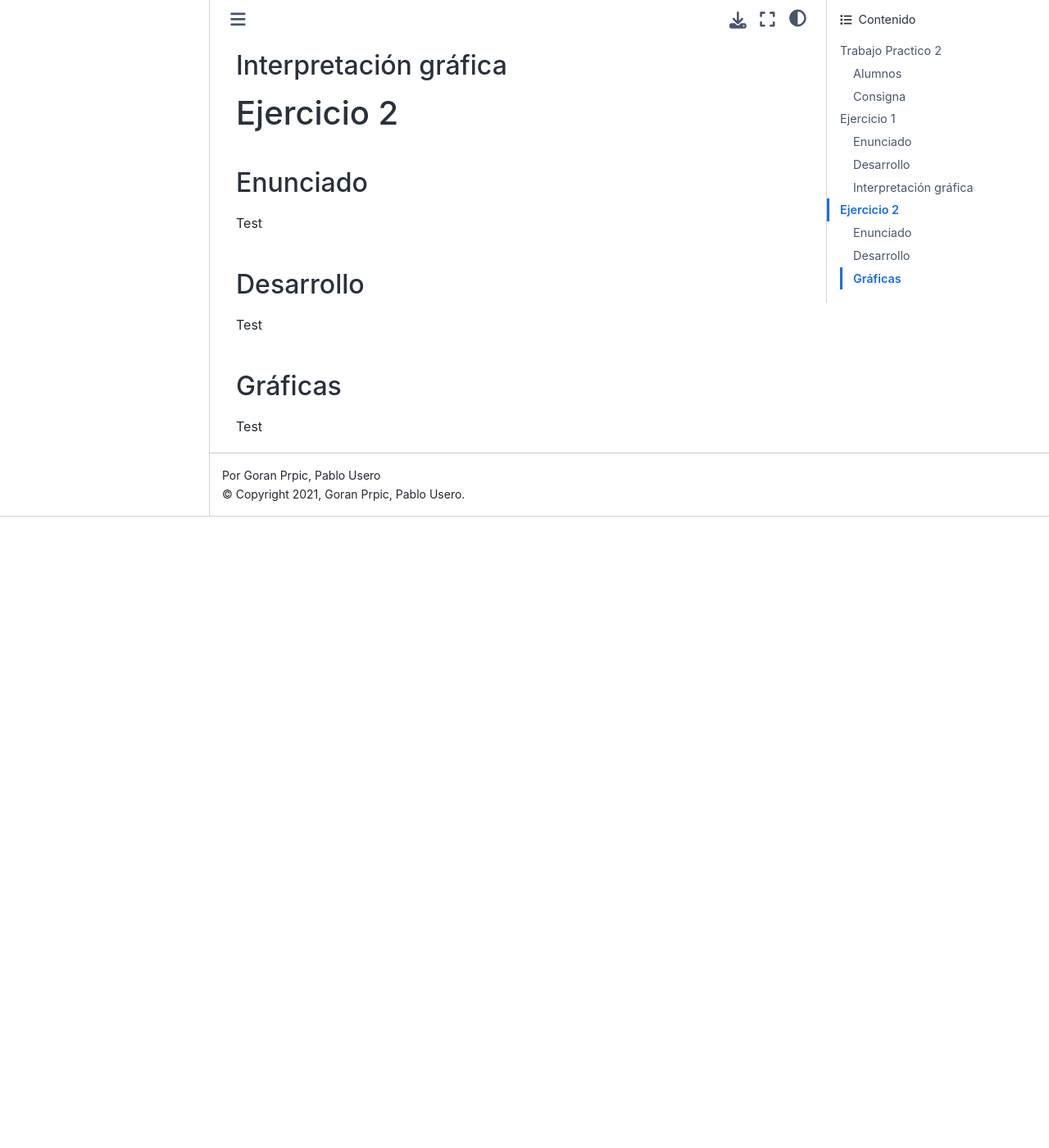
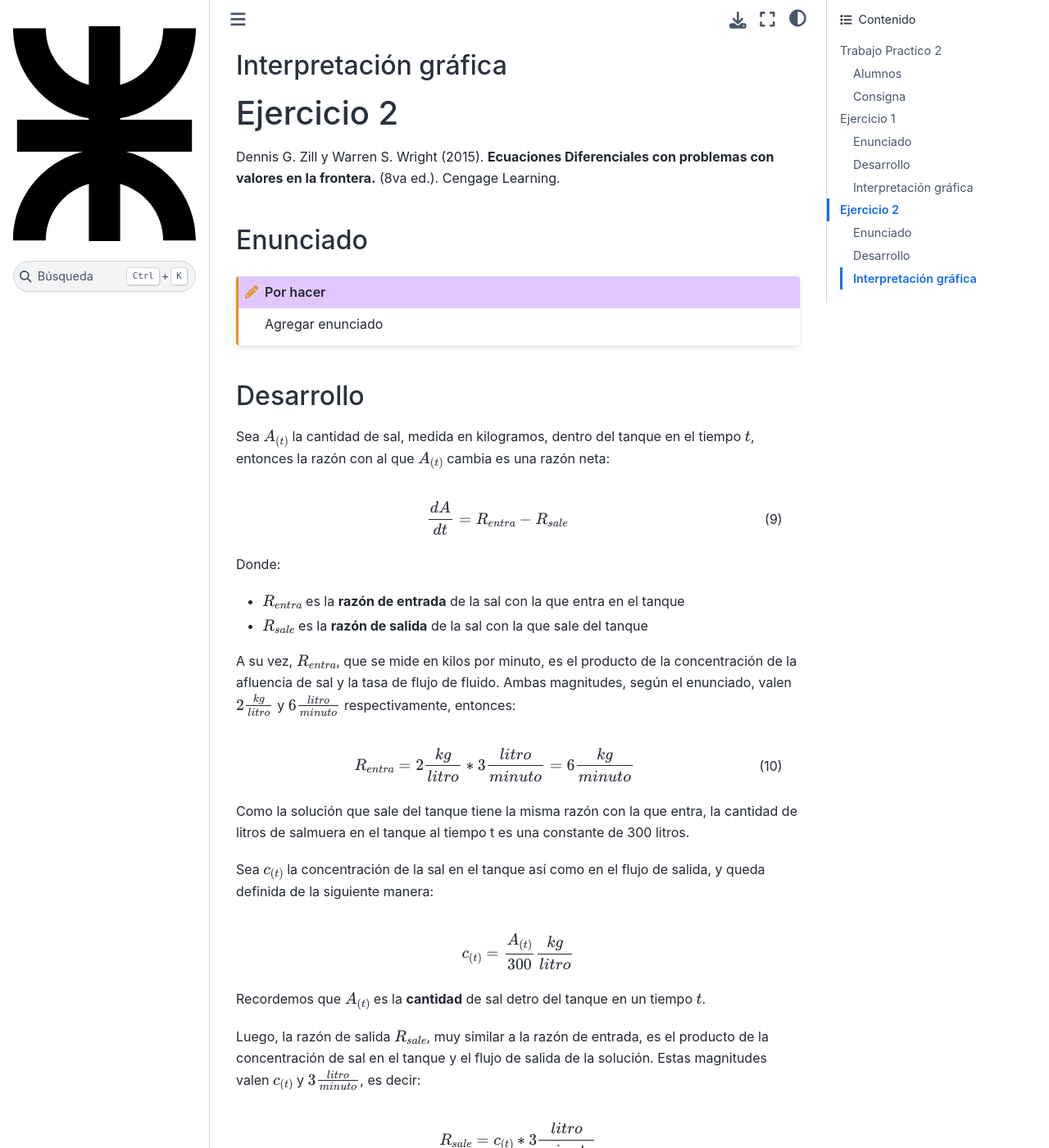
Before and after one commit to gorandp/am2_tp2, a Sphinx documentation site: the page built from docs/index.rst, in a window 1280 px wide and 1400 px high, scrolled down 5800 px. Shown: the whole window at 82% size. Built offline with Sphinx 7.4.7 and the Sphinx Book theme 1.1.4, drawn with Linux system fonts in a browser that asks for light colours; before the commit the page ends 6430 px from its top, so only the background shows below that; some of the changed text lies outside the part shown.

Commit message:
desarrollo problema 2 añadido

```diff
--- a/docs/index.rst
+++ b/docs/index.rst
@@ -278,20 +278,214 @@
    :file: _static/graph-1.html
 
 
+
 Ejercicio 2
 ===========
+
+Dennis G. Zill y Warren S. Wright (2015). **Ecuaciones Diferenciales con
+problemas con valores en la frontera.** (8va ed.). Cengage Learning.
+
 
 Enunciado
 ---------
 
-Test
+.. todo::
+
+   Agregar enunciado
+
 
 Desarrollo
 ----------
 
-Test
+Sea :math:`A_{(t)}` la cantidad de sal, medida en kilogramos, dentro del tanque
+en el tiempo :math:`t`, entonces la razón con al que :math:`A_{(t)}` cambia es
+una razón neta:
 
-Gráficas
---------
+.. math::
+   :label: ec-dif-inicial
 
-Test
+   \frac {dA}{dt} = R_{entra} - R_{sale}
+
+Donde:
+
+- :math:`R_{entra}` es la **razón de entrada** de la sal con la que entra en
+  el tanque
+- :math:`R_{sale}` es la **razón de salida** de la sal con la que sale del
+  tanque
+
+A su vez, :math:`R_{entra}`, que se mide en kilos por minuto, es el producto
+de la concentración de la afluencia de sal y la tasa de flujo de fluido.
+Ambas magnitudes, según el enunciado, valen :math:`2 \frac {kg}{litro}` y
+:math:`6 \frac {litro}{minuto}` respectivamente, entonces:
+
+.. math::
+   :label: def-r-entra
+
+   R_{entra} = 2 \frac {kg}{litro} * 3 \frac {litro}{minuto} = 6 \frac {kg}{minuto}
+
+Como la solución que sale del tanque tiene la misma razón con la que entra, la
+cantidad de litros de salmuera en el tanque al tiempo t es una constante de
+300 litros.
+
+Sea :math:`c_{(t)}` la concentración de la sal en el tanque así como en el
+flujo de salida, y queda definida de la siguiente manera:
+
+.. math::
+
+   c_{(t)} = \frac { A_{(t)} }{300} \frac {kg}{litro}
+
+Recordemos que :math:`A_{(t)}`  es la **cantidad** de sal detro del tanque
+en un tiempo :math:`t`.
+
+Luego, la razón de salida :math:`R_{sale}`, muy similar a la razón de
+entrada, es el producto de la concentración de sal en el tanque y el flujo
+de salida de la solución. Estas magnitudes valen :math:`c_{(t)}` y
+:math:`3 \frac {litro}{minuto}`, es decir:
+
+.. math::
+
+   R_{sale} = c_{(t)} * 3 \frac {litro}{minuto}
+
+Reemplazamos la definición de :math:`c_{(t)}`, simplificamos y nos queda:
+
+.. math::
+   :label: def-r-sale
+
+   R_{sale} = \frac { A_{(t)} }{100} \frac {kg}{minuto}
+
+Con ambas razones definidas, sustituimos :math:numref:`def-r-entra` y
+:math:numref:`def-r-sale` en :math:numref:`ec-dif-inicial`:
+
+.. math::
+
+   \frac {dA}{dt} = \left( 6 \frac {kg}{minuto} \right) - \left( \frac
+                    { A_{(t)} }{100} \frac {kg}{minuto} \right)
+
+Reacomodando:
+
+.. math::
+
+   \frac {dA}{dt} + \frac { A_{(t)} }{100} \frac {kg}{minuto} = 6 \frac
+   {kg}{minuto}
+
+Vemos que todos los términos, en ambos miembros, poseen las mismas unidades
+(ya que :math:`\left[ \frac {dA}{dt} \right] = \frac {kg}{minuto}` ), y por lo
+tanto, para simplificar el cálculo, dejaremos de mencionarlas de ahora en
+más, a no ser que sea necesario explicitarlas. Entonces:
+
+.. math::
+   :label: ec-dif-mod-mat
+
+   \frac {dA}{dt} + \frac { A_{(t)} }{100} = 6
+
+La ecuación :math:numref:`ec-dif-mod-mat` es la modelización matemática del
+problema planteado, la cual es una ecuación diferencial ordinaria de primer
+orden.
+
+Si :math:`R_{entra}` y :math:`R_{sale}` son las razones de entrada y de salida
+de las soluciones de salmuera, entonces hay tres posibilidades:
+
+#. :math:`R_{entra} = R_{sale}`
+#. :math:`R_{entra} > R_{sale}`
+#. :math:`R_{entra} < R_{sale}`
+
+En el análisis que conduce a la ecuación :math:numref:`ec-dif-mod-mat` se tomo
+la relación :math:`R_{entra} = R_{sale}`.
+
+Para encontrar la función solución :math:`A_{(t)}` se utiliza método del
+factor integrante. Según :math:numref:`ec-dif-mod-mat` se definen:
+
+.. math::
+
+   p_{(t)} = \frac {1}{100}
+
+.. math::
+
+   q_{(t)} = 6
+
+Sea :math:`u_{(t)}` el factor integrante definido como:
+
+.. math::
+
+   u_{(t)} = e ^ {\int p_{(t)} dt} = e ^ {\frac {1}{100} \int dt}
+
+.. math::
+   :label: factor-integrante
+
+   u_{(t)} = e^{\frac {t}{100}}
+
+Multiplicando ambos miembros de :math:numref:`ec-dif-mod-mat` por el factor
+integrante nos queda:
+
+.. math::
+
+   \frac {dA}{dt} * u_{(t)} + \frac { A_{(t)} }{100} * u_{(t)} = 6 * u_{(t)}
+
+Sustituimos con :math:numref:`factor-integrante`:
+
+.. math::
+
+   \frac {dA}{dt} * e^{\frac {t}{100}} + \frac { A_{(t)} }{100} *
+   e^{\frac {t}{100}} = 6 * e^{\frac {t}{100}}
+
+Notamos que el miembro izquierdo de la expresión anterior es igual a la
+derivada del producto entre :math:`A_{(t)}` y :math:`e^{\frac {t}{100}}`, por
+lo que se puede reescribir como:
+
+.. math::
+
+   \frac {d}{dt} (A_{(t)} * e^{\frac {t}{100}}) = 6 * e^{\frac {t}{100}}
+
+Integramos ambos miembros:
+
+.. math::
+
+   \int \frac {d}{dt} (A_{(t)} * e^{\frac {t}{100}}) dt = \int 6 *
+   e^{\frac {t}{100}} dt
+
+.. math::
+
+   A_{(t)} * e^{\frac {t}{100}} = 600 * e^{\frac {t}{100}} + C
+
+Tal que :math:`C` es una constante de integración.
+
+Por último, despejando :math:`A_{(t)}`, obtenemos la **solución general** de la
+ecuación diferencial ordinaria de primer orden:
+
+.. math::
+   :label: solucion-tanque-general
+
+   A_{(t)} = 600 + C * e^{\frac {-t}{100}}
+
+Por la condición inicial dada en el enunciado, sabemos que :math:`A(t=0) = 50`.
+Sustituimos esta condición inicial en :math:numref:`solucion-tanque-general`:
+
+.. math::
+
+   50 = 600 + C * e^{\frac {0}{100}}
+
+.. math::
+
+   -550 = C * 1 \implies C = -550
+
+Reemplazamos en :math:numref:`solucion-tanque-general`:
+
+.. math::
+   :label: solucion-tanque-particular
+
+   A_{(t)} = 600 - 550 * e^{\frac {-t}{100}}
+
+Y obtenemos :math:numref:`solucion-tanque-particular` que es la **solución
+particular** de nuestro modelo planteado inicialmente.
+
+.. todo::
+
+   Resolver incógnita a plantear en el enunciado
+
+
+Interpretación gráfica
+----------------------
+
+.. todo::
+
+   Agregar gráfica
```
Also changed, not shown: 5 other files.
